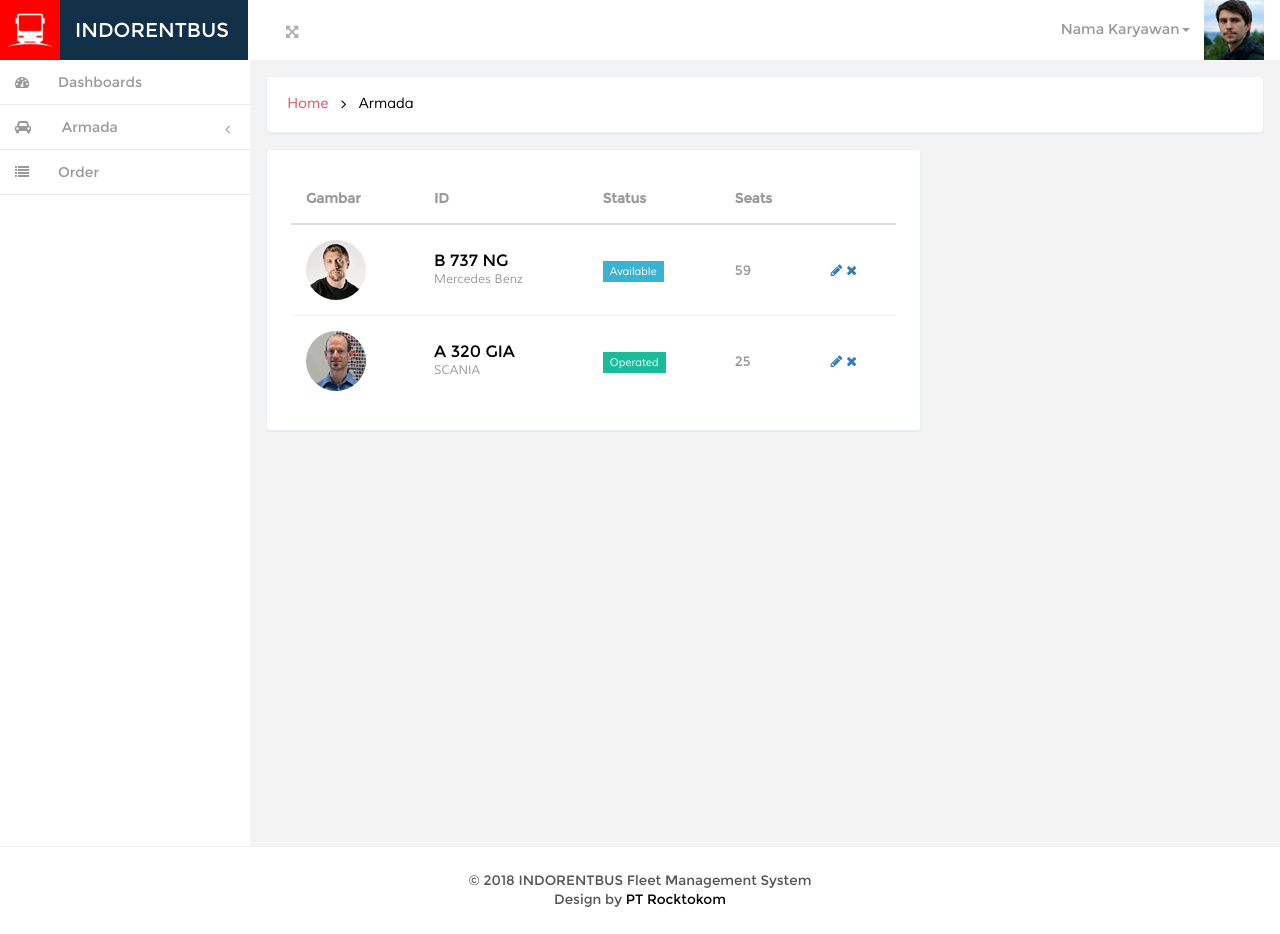
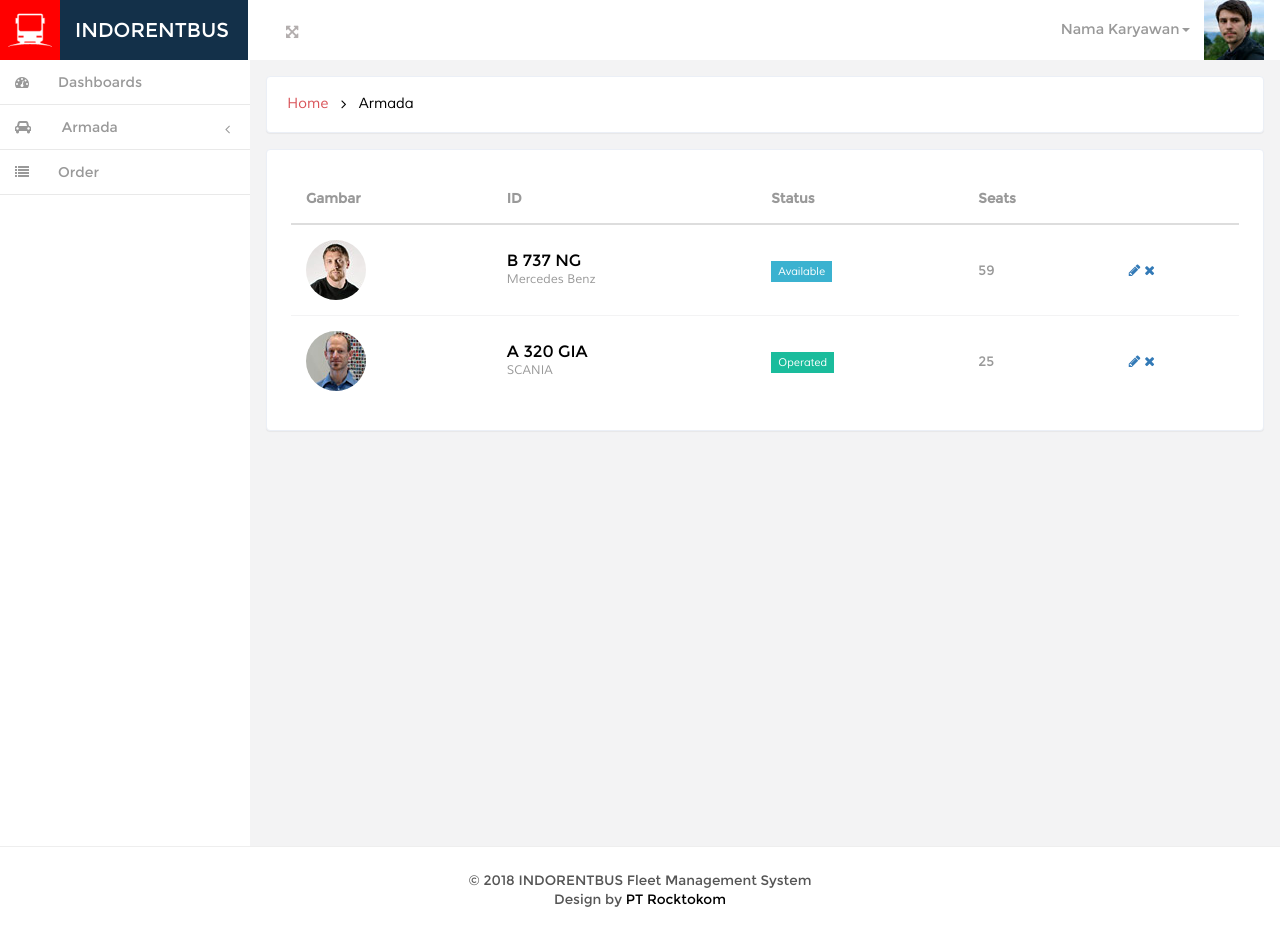
Before and after one commit to kemtol/indorentbus, a Jekyll site: the page built from laman/armada.html, in a window 1280 px wide. Built offline with Jekyll 4.4.1, drawn with Linux system fonts in a browser that asks for light colours; nearby versions of some CDN libraries; Markdown is read by kramdown in place of the engine named in the settings; comment, search, counter and statistics services are not loaded.

Commit message:
Update armada.html

```diff
--- a/laman/armada.html
+++ b/laman/armada.html
@@ -13,7 +13,7 @@ permalink: /armada/
 </div>
 <!--//banner-->
 
-<div class="col-lg-8 col-xs-12 grid-form">
+<div class="col-xs-12 grid-form">
     <div class="grid-form1">
         <table class="table">
 		<thead>
```
